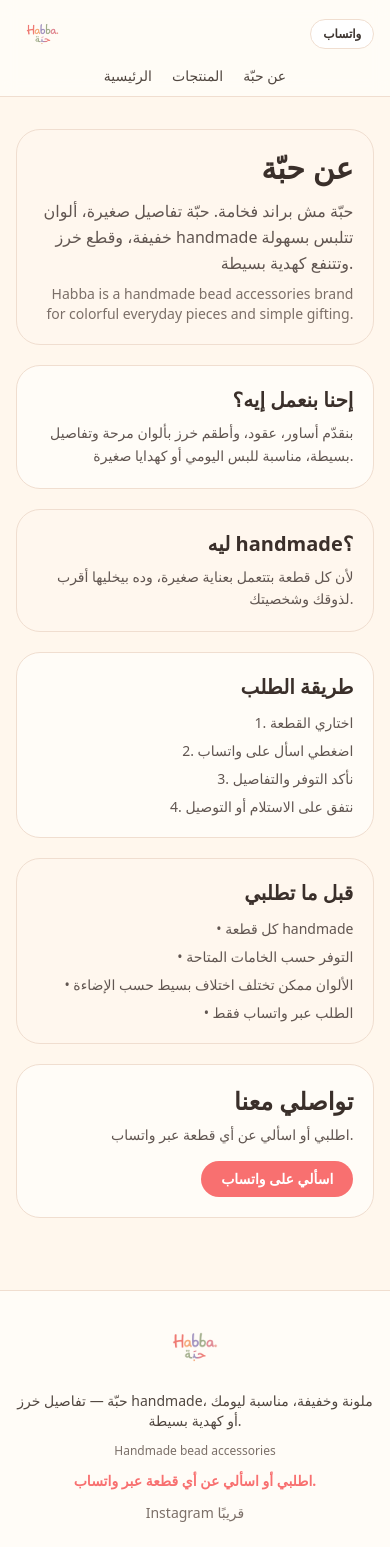
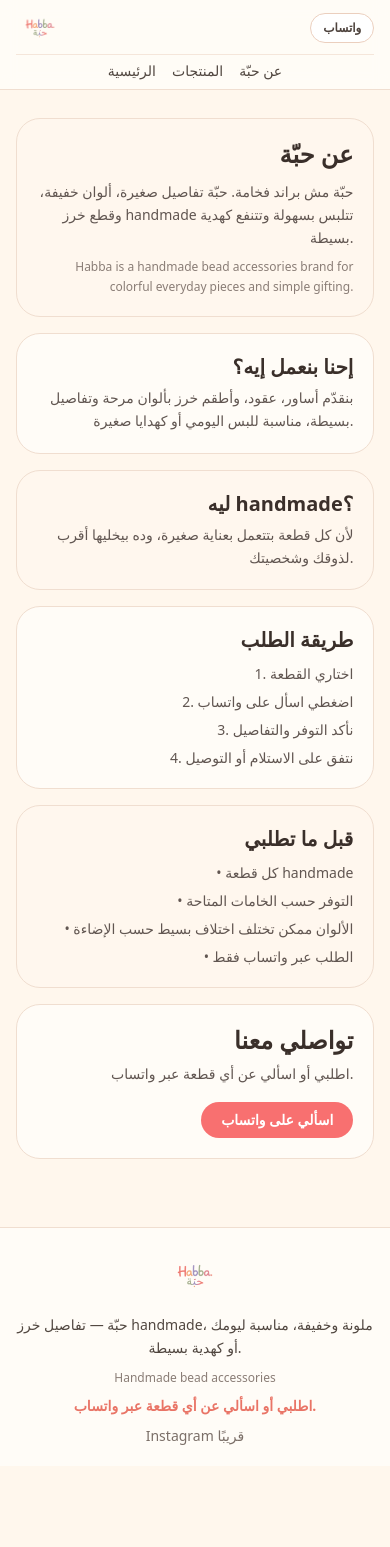
Before and after one commit to omarkhair70-droid/habba-store, a Next.js app: page /about in a window 390 px wide. After the commit the page ends 1466 px from the top, so only its background shows below. Built offline with nearby package versions, Linux system fonts and the light colour scheme.

Commit message:
Refine typography and boutique UI polish across Habba pages

```diff
--- a/app/about/page.tsx
+++ b/app/about/page.tsx
@@ -22,33 +22,33 @@
   return (
     <main>
       <HabbaHeader />
-      <section className="mx-auto w-[92%] max-w-4xl space-y-5 py-8 md:py-10">
+      <section className="mx-auto w-[92%] max-w-4xl space-y-4 py-7 md:space-y-5 md:py-10">
         <article className="rounded-3xl border border-[#F0DED0] bg-[#fff7ee] p-5 md:p-7">
-          <h1 className="text-right text-3xl font-bold">عن حبّة</h1>
-          <p className="mt-3 text-right leading-relaxed text-[#615651]">
+          <h1 className="text-right text-2xl font-bold leading-tight sm:text-3xl">عن حبّة</h1>
+          <p className="mt-3 max-w-2xl text-right text-sm leading-relaxed text-[#615651] sm:text-base">
             حبّة مش براند فخامة. حبّة تفاصيل صغيرة، ألوان خفيفة، وقطع خرز handmade تتلبس بسهولة وتتنفع كهدية بسيطة.
           </p>
-          <p className="mt-2 text-right text-sm text-[#7B6F68]">
+          <p className="mt-2 text-right text-xs leading-relaxed text-[#8A7D76] sm:text-sm">
             Habba is a handmade bead accessories brand for colorful everyday pieces and simple gifting.
           </p>
         </article>
 
         <article className="rounded-3xl border border-[#F0DED0] bg-[#FFFCF7] p-5 md:p-6">
-          <h2 className="text-right text-xl font-bold">إحنا بنعمل إيه؟</h2>
+          <h2 className="text-right text-xl font-bold leading-tight">إحنا بنعمل إيه؟</h2>
           <p className="mt-2 text-right text-sm leading-relaxed text-[#615651] sm:text-base">
             بنقدّم أساور، عقود، وأطقم خرز بألوان مرحة وتفاصيل بسيطة، مناسبة للبس اليومي أو كهدايا صغيرة.
           </p>
         </article>
 
         <article className="rounded-3xl border border-[#F0DED0] bg-[#fff7ee] p-5 md:p-6">
-          <h2 className="text-right text-xl font-bold">ليه handmade؟</h2>
+          <h2 className="text-right text-xl font-bold leading-tight">ليه handmade؟</h2>
           <p className="mt-2 text-right text-sm leading-relaxed text-[#615651] sm:text-base">
             لأن كل قطعة بتتعمل بعناية صغيرة، وده بيخليها أقرب لذوقك وشخصيتك.
           </p>
         </article>
 
         <article className="rounded-3xl border border-[#F0DED0] bg-[#FFFCF7] p-5 md:p-6">
-          <h2 className="text-right text-xl font-bold">طريقة الطلب</h2>
+          <h2 className="text-right text-xl font-bold leading-tight">طريقة الطلب</h2>
           <ol className="mt-3 space-y-2 text-right text-sm text-[#615651] sm:text-base">
             {orderSteps.map((step, idx) => (
               <li key={step}>{idx + 1}. {step}</li>
@@ -57,7 +57,7 @@
         </article>
 
         <article className="rounded-3xl border border-[#F0DED0] bg-[#fff7ee] p-5 md:p-6">
-          <h2 className="text-right text-xl font-bold">قبل ما تطلبي</h2>
+          <h2 className="text-right text-xl font-bold leading-tight">قبل ما تطلبي</h2>
           <ul className="mt-3 space-y-2 text-right text-sm text-[#615651] sm:text-base">
             {trustNotes.map((note) => (
               <li key={note}>• {note}</li>
@@ -66,13 +66,13 @@
         </article>
 
         <article className="rounded-3xl border border-[#F0DED0] bg-[#FFFCF7] p-5 text-right md:p-7">
-          <h2 className="text-2xl font-bold">تواصلي معنا</h2>
-          <p className="mt-2 text-sm text-[#615651] sm:text-base">اطلبي أو اسألي عن أي قطعة عبر واتساب.</p>
+          <h2 className="text-2xl font-bold leading-tight">تواصلي معنا</h2>
+          <p className="mt-2 text-sm leading-relaxed text-[#615651] sm:text-base">اطلبي أو اسألي عن أي قطعة عبر واتساب.</p>
           <a
             href={createWhatsAppLink('منتجات حبّة')}
             target="_blank"
             rel="noreferrer"
-            className="mt-4 inline-block rounded-full bg-[#F87070] px-5 py-2 text-sm font-bold text-white sm:text-base"
+            className="mt-4 inline-block rounded-full bg-[#F87070] px-5 py-2 text-sm font-bold text-white transition hover:bg-[#ef6666]"
           >
             اسألي على واتساب
           </a>
--- a/app/globals.css
+++ b/app/globals.css
@@ -2,4 +2,9 @@
 @tailwind components;
 @tailwind utilities;
 
-body { background: #FFF7ED; color: #3A2F2A; }
+body {
+  background: #FFF7ED;
+  color: #3A2F2A;
+  line-height: 1.65;
+  text-rendering: optimizeLegibility;
+}
--- a/app/page.tsx
+++ b/app/page.tsx
@@ -37,22 +37,22 @@
       <HabbaHeader />
 
       <section className="mx-auto grid w-[92%] max-w-6xl gap-5 py-6 md:grid-cols-2 md:items-center md:gap-8 md:py-10">
-        <div className="space-y-3">
-          <p className="text-right text-sm font-medium text-[#6B615B]">إكسسوارات خرز معمولة بإيد</p>
-          <h1 className="text-right text-3xl font-extrabold leading-tight sm:text-4xl">حبّة حلوة لكل يوم</h1>
-          <p className="text-right text-sm leading-relaxed sm:text-base">
+        <div className="space-y-3 text-right">
+          <p className="text-sm font-medium text-[#6B615B]">إكسسوارات خرز معمولة بإيد</p>
+          <h1 className="text-3xl font-extrabold leading-tight sm:text-4xl">حبّة حلوة لكل يوم</h1>
+          <p className="max-w-xl text-sm leading-relaxed sm:text-base">
             قطع خرز خفيفة وملونة، معمولة بإيد، مناسبة لتفصيلة يومية أو هدية بسيطة.
           </p>
-          <p className="text-xs leading-relaxed text-[#7B6F68] sm:text-sm">
+          <p className="text-xs leading-relaxed text-[#8A7D76] sm:text-sm">
             Handmade bead accessories, colorful, light, and giftable.
           </p>
           <div className="mt-4 flex flex-wrap gap-2.5">
-            <Link href="/shop" className="rounded-full bg-[#F87070] px-4 py-2 text-sm font-bold text-white sm:text-base">
+            <Link href="/shop" className="rounded-full bg-[#F87070] px-4 py-2 text-sm font-bold text-white transition hover:bg-[#ef6666]">
               تسوّقي المنتجات
             </Link>
             <a
               href={createWhatsAppLink('منتجات حبّة')}
-              className="rounded-full border border-[#F0DED0] bg-[#FFFCF7] px-4 py-2 text-sm font-bold sm:text-base"
+              className="rounded-full border border-[#EFD9CB] bg-[#FFFCF7] px-4 py-2 text-sm font-semibold text-[#574B45] transition hover:border-[#E4C3AD]"
             >
               اسألي على واتساب
             </a>
@@ -68,7 +68,7 @@
       </section>
 
       <section className="mx-auto w-[92%] max-w-6xl py-5">
-        <h2 className="mb-3 text-right text-2xl font-bold">منتجات مميزة</h2>
+        <h2 className="mb-3 text-right text-2xl font-bold leading-tight sm:text-3xl">منتجات مميزة</h2>
         <div className="grid grid-cols-2 gap-3 md:grid-cols-3 lg:grid-cols-4">
           {featured.map((p) => (
             <ProductCard key={p.slug} product={p} />
@@ -86,8 +86,8 @@
             />
           </div>
           <div className="order-1 md:order-2">
-            <h2 className="text-right text-2xl font-bold">معمولة بإيد، بألوان تفرّح</h2>
-            <p className="mt-3 text-right text-sm leading-relaxed text-[#615651] sm:text-base">
+            <h2 className="text-right text-2xl font-bold leading-tight sm:text-3xl">معمولة بإيد، بألوان تفرّح</h2>
+            <p className="mt-3 max-w-xl text-right text-sm leading-relaxed text-[#615651] sm:text-base">
               حبّة بتقدّم قطع خرز خفيفة وملونة، معمولة بإيد وبشكل صادق. كل قطعة بسيطة، لطيفة، ومناسبة لتفصيلة يومية أو هدية صغيرة.
             </p>
             <div className="mt-4 flex flex-wrap justify-end gap-2 text-sm text-[#6B615B]">
@@ -101,7 +101,7 @@
 
       <section className="mx-auto w-[92%] max-w-6xl py-2">
         <article className="rounded-3xl border border-[#F0DED0] bg-[#FFFCF7] p-5 md:p-6">
-          <h2 className="text-right text-2xl font-bold">هدية صغيرة، أو لمسة حلوة ليومك</h2>
+          <h2 className="text-right text-2xl font-bold leading-tight sm:text-3xl">هدية صغيرة، أو لمسة حلوة ليومك</h2>
           <p className="mt-3 text-right text-sm leading-relaxed text-[#615651] sm:text-base">
             اختيارات خفيفة وسهلة اللبس، من غير فخامة مبالغ فيها أو شكل بعيد عن المنتج الحقيقي.
           </p>
@@ -109,29 +109,29 @@
       </section>
 
       <section className="mx-auto w-[92%] max-w-6xl py-6">
-        <h2 className="mb-3 text-right text-2xl font-bold">Collections</h2>
-        <p className="mb-4 text-right text-sm text-[#7B6F68]">تشكيلات ملونة تناسب يومك وهدية بسيطة بنفس روح حبّة.</p>
+        <h2 className="mb-3 text-right text-2xl font-bold leading-tight sm:text-3xl">Collections</h2>
+        <p className="mb-4 text-right text-sm leading-relaxed text-[#7B6F68]">تشكيلات ملونة تناسب يومك وهدية بسيطة بنفس روح حبّة.</p>
         <div className="grid gap-3 md:grid-cols-3">
           <Link href="/shop" className="rounded-2xl border border-[#F0DED0] bg-[#fff7ee] p-3 text-right transition hover:border-[#E8CDBA]">
             <div className="rounded-2xl bg-[#FFFCF7] p-2.5">
               <img src="/images/habba/products/hbb-green-speckle-bracelet-card.png" alt="Green Mood collection" className="aspect-square w-full rounded-xl object-contain" />
             </div>
-            <h3 className="mt-3 font-bold">قطع يومية</h3>
-            <p className="mt-1 text-sm text-[#615651]">أساور وعقود بسيطة وسهلة اللبس.</p>
+            <h3 className="mt-3 text-base font-bold leading-tight">قطع يومية</h3>
+            <p className="mt-1 text-sm leading-relaxed text-[#6A5F59]">أساور وعقود بسيطة وسهلة اللبس.</p>
           </Link>
           <Link href="/shop" className="rounded-2xl border border-[#F0DED0] bg-[#fff7ee] p-3 text-right transition hover:border-[#E8CDBA]">
             <div className="rounded-2xl bg-[#FFFCF7] p-2.5">
               <img src="/images/habba/products/hbb-lavender-rose-bracelet-card.png" alt="Cute Gift collection" className="aspect-square w-full rounded-xl object-contain" />
             </div>
-            <h3 className="mt-3 font-bold">هدايا صغيرة</h3>
-            <p className="mt-1 text-sm text-[#615651]">اختيارات لطيفة للهدايا البسيطة.</p>
+            <h3 className="mt-3 text-base font-bold leading-tight">هدايا صغيرة</h3>
+            <p className="mt-1 text-sm leading-relaxed text-[#6A5F59]">اختيارات لطيفة للهدايا البسيطة.</p>
           </Link>
           <Link href="/shop" className="rounded-2xl border border-[#F0DED0] bg-[#fff7ee] p-3 text-right transition hover:border-[#E8CDBA]">
             <div className="rounded-2xl bg-[#FFFCF7] p-2.5">
               <img src="/images/habba/products/hbb-colorful-star-set-card.png" alt="Colorful Star collection" className="aspect-square w-full rounded-xl object-contain" />
             </div>
-            <h3 className="mt-3 font-bold">أطقم مبهجة</h3>
-            <p className="mt-1 text-sm text-[#615651]">أطقم خرز خفيفة بتفاصيل مرحة.</p>
+            <h3 className="mt-3 text-base font-bold leading-tight">أطقم مبهجة</h3>
+            <p className="mt-1 text-sm leading-relaxed text-[#6A5F59]">أطقم خرز خفيفة بتفاصيل مرحة.</p>
           </Link>
         </div>
       </section>
--- a/components/habba/footer.tsx
+++ b/components/habba/footer.tsx
@@ -3,17 +3,17 @@
 export function HabbaFooter() {
   return (
     <footer className="mt-10 border-t border-[#F0DED0] bg-[#FFFCF7]">
-      <div className="mx-auto flex w-[92%] max-w-6xl flex-col gap-3 py-6 text-center md:text-left">
-        <div className="mx-auto flex h-16 w-48 items-center justify-center md:mx-0">
+      <div className="mx-auto flex w-[92%] max-w-6xl flex-col gap-2.5 py-5 text-center md:text-right">
+        <div className="mx-auto flex h-14 w-40 items-center justify-center md:mx-0">
           <img
             src="/images/habba/brand/hbb-logo-bilingual.png"
             alt="Habba | حبّة"
-            className="h-auto w-auto max-h-14 max-w-full object-contain"
+            className="h-auto w-auto max-h-11 max-w-full object-contain"
           />
         </div>
-        <p className="text-sm text-[#514740]">حبّة — تفاصيل خرز handmade، ملونة وخفيفة، مناسبة ليومك أو كهدية بسيطة.</p>
-        <p className="text-xs text-[#7B6F68]">Handmade bead accessories</p>
-        <a href={createWhatsAppLink('منتجات حبّة')} target="_blank" rel="noreferrer" className="text-sm font-semibold text-[#F87070]">
+        <p className="max-w-xl text-sm leading-relaxed text-[#514740] md:max-w-none">حبّة — تفاصيل خرز handmade، ملونة وخفيفة، مناسبة ليومك أو كهدية بسيطة.</p>
+        <p className="text-xs text-[#8A7D76]">Handmade bead accessories</p>
+        <a href={createWhatsAppLink('منتجات حبّة')} target="_blank" rel="noreferrer" className="text-sm font-semibold text-[#E97466] hover:text-[#F87070]">
           اطلبي أو اسألي عن أي قطعة عبر واتساب.
         </a>
         <p className="text-sm text-[#7B6F68]">Instagram قريبًا</p>
--- a/components/habba/header.tsx
+++ b/components/habba/header.tsx
@@ -4,26 +4,26 @@
 export function HabbaHeader() {
   return (
     <header className="sticky top-0 z-20 border-b border-[#F0DED0] bg-[#FFFCF7]/95 backdrop-blur">
-      <div className="mx-auto flex w-[92%] max-w-6xl flex-col gap-2 py-2.5 sm:gap-3 sm:py-3">
+      <div className="mx-auto flex w-[92%] max-w-6xl flex-col gap-1.5 py-2 sm:gap-2 sm:py-2.5">
         <div className="flex items-center justify-between gap-2">
-          <Link href="/" aria-label="Habba home" className="flex h-12 w-32 items-center sm:h-14 sm:w-40">
+          <Link href="/" aria-label="Habba home" className="flex h-10 w-28 items-center sm:h-12 sm:w-36">
             <img
               src="/images/habba/brand/hbb-logo-bilingual.png"
               alt="Habba | حبّة"
-              className="h-auto w-auto max-h-10 max-w-full object-contain sm:max-h-12"
+              className="h-auto w-auto max-h-9 max-w-full object-contain sm:max-h-10"
             />
           </Link>
           <a
             href={createWhatsAppLink('منتجات حبّة')}
             target="_blank"
             rel="noreferrer"
-            className="shrink-0 rounded-full border border-[#F0DED0] bg-white px-3 py-1.5 text-xs font-semibold text-[#3d3530] transition hover:border-[#F87070] hover:text-[#F87070]"
+            className="shrink-0 rounded-full border border-[#EBCFBE] bg-white px-3 py-1.5 text-xs font-semibold text-[#4E433D] transition hover:border-[#F87070] hover:text-[#F87070]"
           >
             واتساب
           </a>
         </div>
 
-        <nav className="flex items-center justify-center gap-5 text-sm font-medium text-[#514740] sm:justify-end sm:gap-6">
+        <nav className="flex items-center justify-center gap-4 border-t border-[#F5E6DA] pt-1.5 text-sm font-medium text-[#514740] sm:justify-end sm:gap-6 sm:border-0 sm:pt-0">
           <Link href="/" className="whitespace-nowrap transition hover:text-[#F87070]">
             الرئيسية
           </Link>
```
Also changed, not shown: app/product/[slug]/page.tsx (+7 -7 lines), app/shop/page.tsx (+9 -4 lines), components/habba/product-card.tsx (+7 -7 lines).
